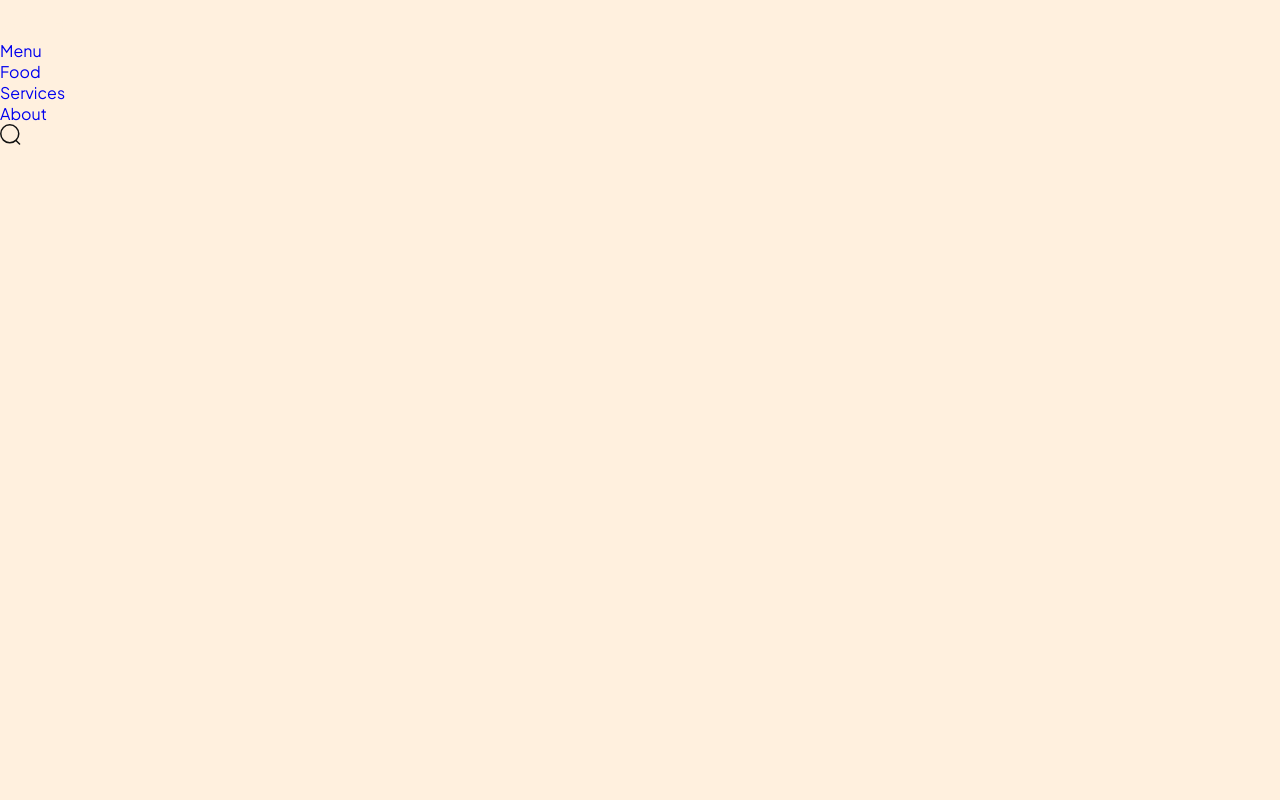
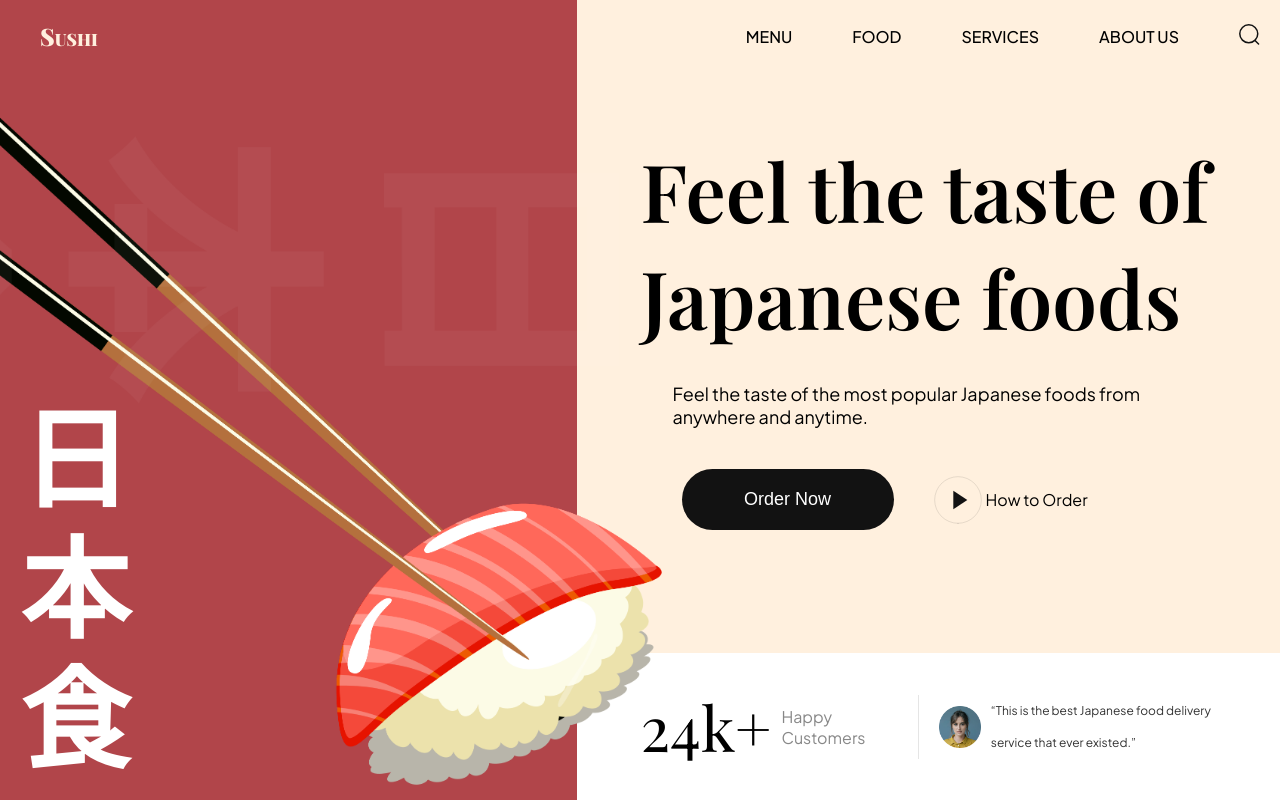
Before and after one commit to Ofarouq310/sushi, a website built with Vite: page index.html in a window 1280 px wide. Built offline with nearby package versions, Linux system fonts and the light colour scheme.

Commit message:
Add navigation bar and hero sections

```diff
--- a/index.html
+++ b/index.html
@@ -9,9 +9,13 @@
 </head>
 <body>
   <header>
-    <h1>Sushi</h1>
-    <nav>
-      <uL>
+    <nav class="header__nav">
+
+      <div class="nav__logo">
+        <h4>Sushi</h4>
+      </div>
+
+      <uL class="nav__menu">
         <li>
           <a href="#menu">Menu</a>
         </li>
@@ -22,15 +26,52 @@
           <a href="#services">Services</a>
         </li>
         <li>
-          <a href="#about">About</a>
+          <a href="#about">About us</a>
         </li>
         <li>
           <img src="./src/assets/search.svg" />
         </li>
       </uL>
     </nav>
+  </header>
 
-  </header>
+  <section class="hero">
+    <div class="hero__image">
+      <img src="src/assets/sushi-1.png" />
+      <h2>日 <br />
+      本 <br />
+      食</h2>
+      <div class="hero-image__overlay"></div>
+    </div>
+    <div class="hero__content">
+      <div class="hero__info">
+        <h1>Feel the taste of Japanese foods</h1>
+        <p>Feel the taste of the most popular Japanese foods from anywhere and
+        anytime.</p>
+        <div class="hero__buttons">
+          <button class="hero__order-button">Order Now</button>
+          <button class="hero__play-button">
+            <img src="src/assets/play-circle.svg" alt="play" />
+            How to Order
+          </button>
+        </div>
+      </div>
+
+      <div class="hero__testimonial">
+        <div class="testimonial__customer">
+          <h4>24<span>k+</span></h4>
+          <p>Happy Customers</p>
+        </div>
+
+        <div class="testimonial__review">
+          <img src="src/assets/user.png" />
+          <p>“This is the best Japanese food delivery service that ever existed.”</p>
+        </div>
+      </div>
+
+    </div>
+  </section>
+
   <script src="./src/js/script.js" type="module"></script>
 </body>
 </html>
--- a/src/css/sections/header.css
+++ b/src/css/sections/header.css
@@ -1,4 +1,30 @@
-h1 {
+.header__nav {
+    display: flex;
+    justify-content: space-around;
+}
+
+.nav__logo {
+    background-color: var(--primary-color);
+    flex: 1;
+    padding: 20px;
+}
+
+.nav__logo h4 {
     font-variant-caps: small-caps;
     color: var(--color-creamson);
+    font-family: var(--playfair-display);
+    font-size: 24px;
+    font-weight: 900;
+    padding-left: 20px;
 }
+
+.nav__menu {
+    display: flex;
+    flex: 1.235;
+    padding: 10px;
+    justify-content: flex-end;
+    gap: 60px;
+    align-items: center;
+    padding: 20px;
+    text-transform: uppercase;
+}
--- /dev/null
+++ b/src/css/sections/hero.css
@@ -0,0 +1,143 @@
+.hero {
+    height: calc(100vh - 72px);
+    display: flex;
+}
+
+.hero__image {
+    position: relative;
+    display: flex;
+    flex: 1;
+    flex-direction: column;
+}
+
+.hero__image img {
+    width: 120%;
+    height: 100%;
+}
+
+.hero__image h2 {
+    position: absolute;
+    bottom: 0;
+    padding: 20px;
+    color: white;
+    font-family: var(--playfair-display);
+    font-weight: 700;
+    font-size: 110px;
+    line-height: 130px;
+}
+
+.hero__content {
+    flex: 1.22;
+    display: flex;
+    flex-direction: column;
+    justify-content: space-between;
+}
+
+.hero-image__overlay {
+    position: absolute;
+    inset: 0;
+    width: 100%;
+    background-color: var(--primary-color);
+    z-index: -1
+}
+
+.hero__info {
+    display: flex;
+    flex-direction: column;
+    padding: 64px;
+    justify-content: center;
+}
+
+.hero__info h1 {
+    font-family: var(--playfair-display);
+    font-weight: 600;
+    font-size: 80px;
+}
+
+.hero__info p {
+    margin: 32px 0 0 32px;
+    font-weight: 400;
+    font-size: 18px;
+}
+
+.hero__buttons {
+    margin: 41px 0 0 41px;
+    display: flex;
+    flex-wrap: wrap;
+    gap: 36px;
+}
+
+.hero__order-button {
+    padding: 20px;
+    border-radius: 36px;
+    min-width: 212px;
+    border: none;
+    background: var(--secondary-color);
+    cursor: pointer;
+    font-size: 18px;
+    color: #fff;
+}
+
+.hero__play-button {
+    border: none;
+    background: transparent;
+    display: flex;
+    align-items: center;
+    font-size: 16px;
+    font-family: var(--plus-jakarta-sans);
+    cursor: pointer;
+}
+
+.hero__testimonial {
+    background-color: #fff;
+    padding: 32px 64px;;
+    display: flex;
+    justify-content: center;
+    align-items: center;
+}
+
+.testimonial__customer {
+    display: flex;
+    flex: 1;
+    justify-content: center;
+    align-items: center;
+    gap: 10px;
+}
+
+.testimonial__customer h4 {
+    font-weight: 400;
+    font-size: 62px;
+    font-family: var(--playfair-display);
+}
+
+.testimonial__customer p {
+    font-weight: 400;
+    font-size: 16px;
+    font-family: var(--plus-jakarta-sans);
+    color: var(--secondary-color);
+    opacity: .5;
+}
+
+.testimonial__review {
+    display: flex;
+    flex: 1;
+    padding-left: 20px;
+    border-left: 1px solid rgba(2, 2, 2, .1);
+    gap: 10px;
+    min-width: 200px;
+    justify-content: center;
+    align-items: center;
+}
+
+.testimonial__review img {
+    width: 42px;
+    height: 42px;
+}
+
+.testimonial__review p {
+    font-size: 12px;
+    line-height: 32px;
+    font-family: var(--plus-jakarta-sans);
+    opacity: .8;
+    font-weight: 400;
+}
--- a/src/css/style.css
+++ b/src/css/style.css
@@ -2,6 +2,7 @@
 @import url("https://fonts.googleapis.com/css2?family=Plus+Jakarta+Sans:wght@200;300;400;500;600;700;800&display=swap");
 
 @import url("sections/header.css");
+@import url("sections/hero.css");
 
 :root {
     --playfair-display: "Playfair Display", serif;
@@ -36,6 +37,9 @@ body {
 
 a {
     text-decoration: none;
+    color: black;
+    font-size: 16px;
+    font-weight: 500;
 }
 
 li {
```
